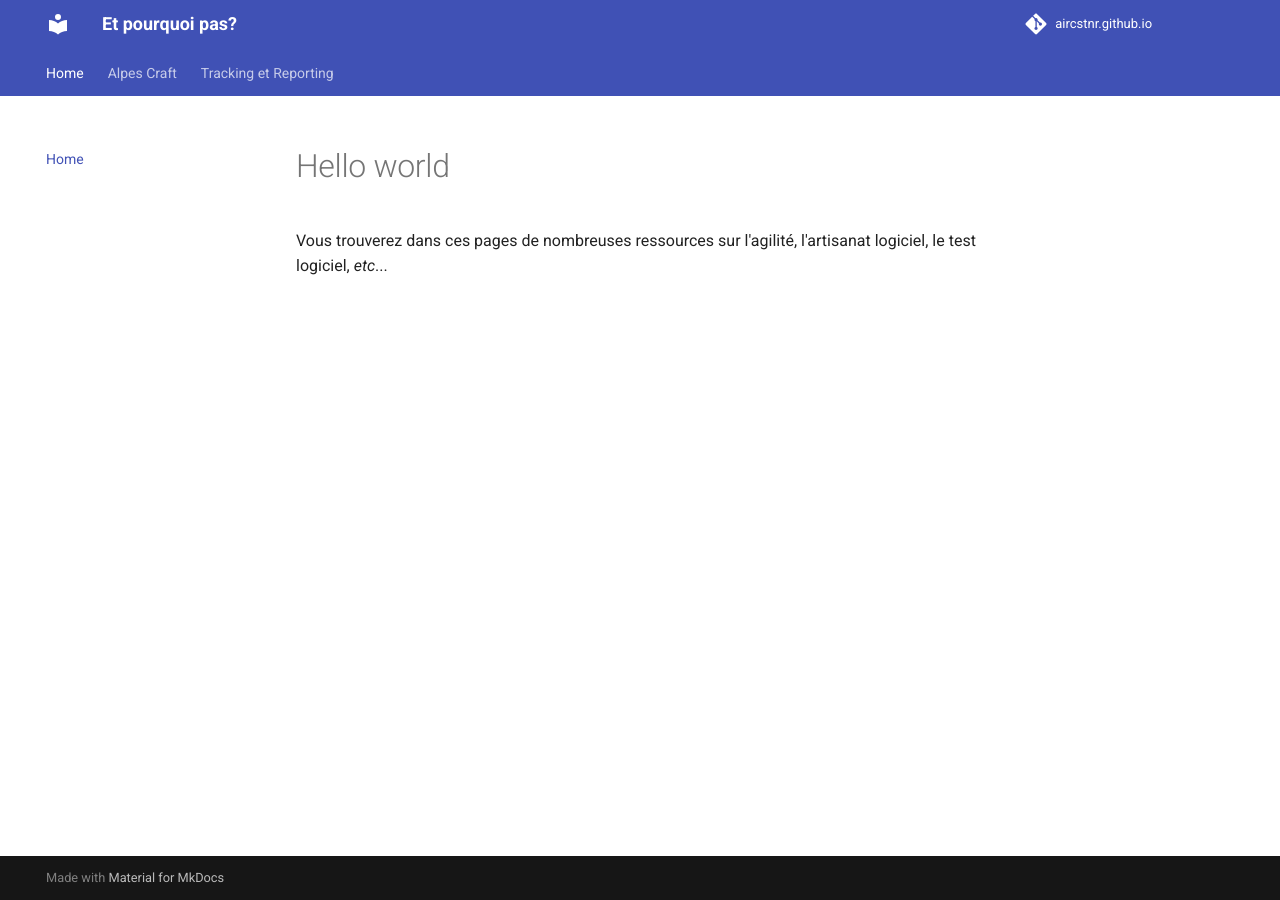
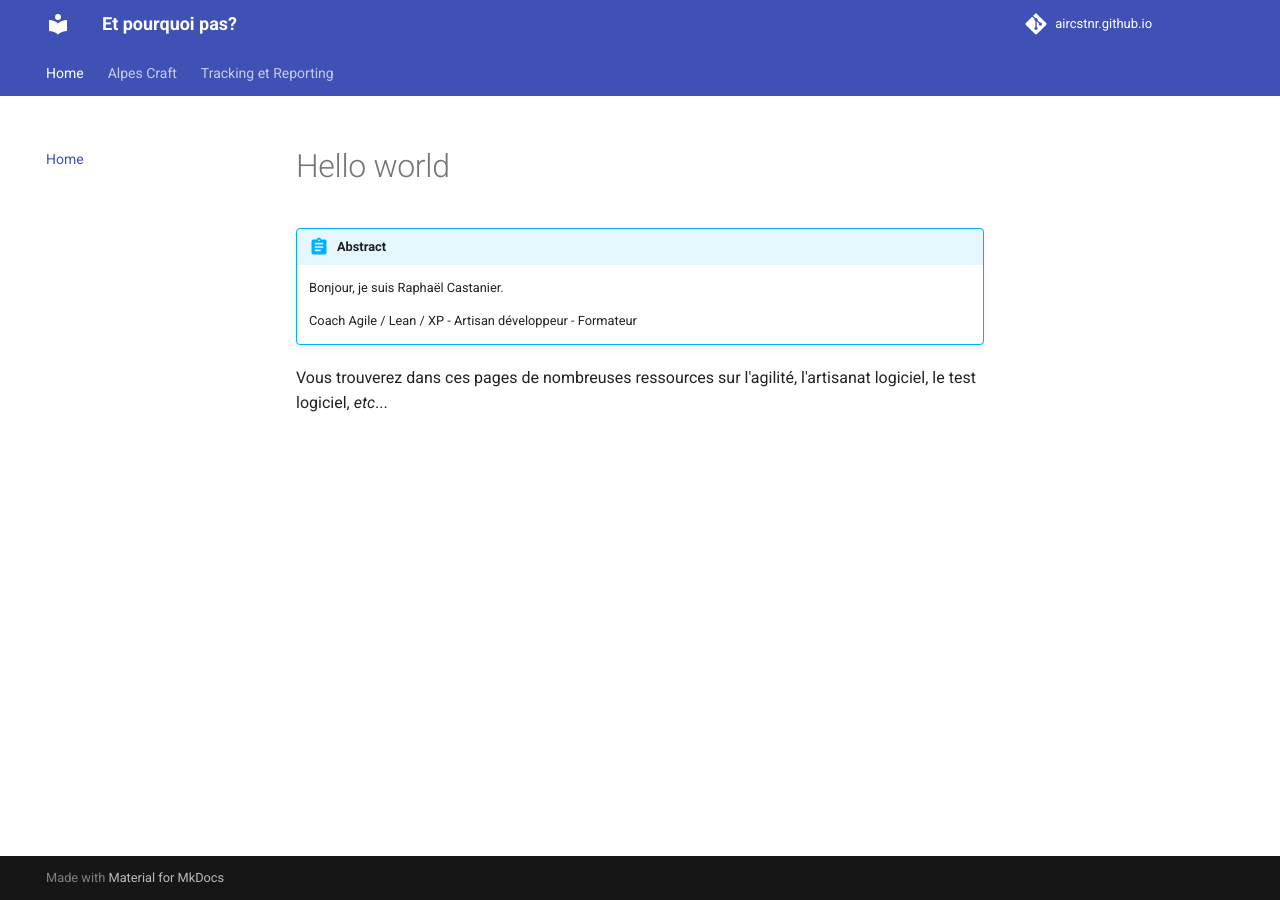
Before and after one commit to airCstnr/aircstnr.github.io, an MkDocs documentation site: the page built from docs/index.md, in a window 1280 px wide. Built offline with MkDocs 1.6.1 and Material for MkDocs 9.7.7, drawn with Linux system fonts in a browser that asks for light colours; comment, search, counter and statistics services are not loaded.

Commit message:
doc: add abstract

```diff
--- a/docs/index.md
+++ b/docs/index.md
@@ -1,3 +1,9 @@
 # Hello world
 
+!!! Abstract
+
+    Bonjour, je suis Raphaël Castanier.
+
+    Coach Agile / Lean / XP - Artisan développeur - Formateur
+
 Vous trouverez dans ces pages de nombreuses ressources sur l'agilité, l'artisanat logiciel, le test logiciel, *etc*...
```
